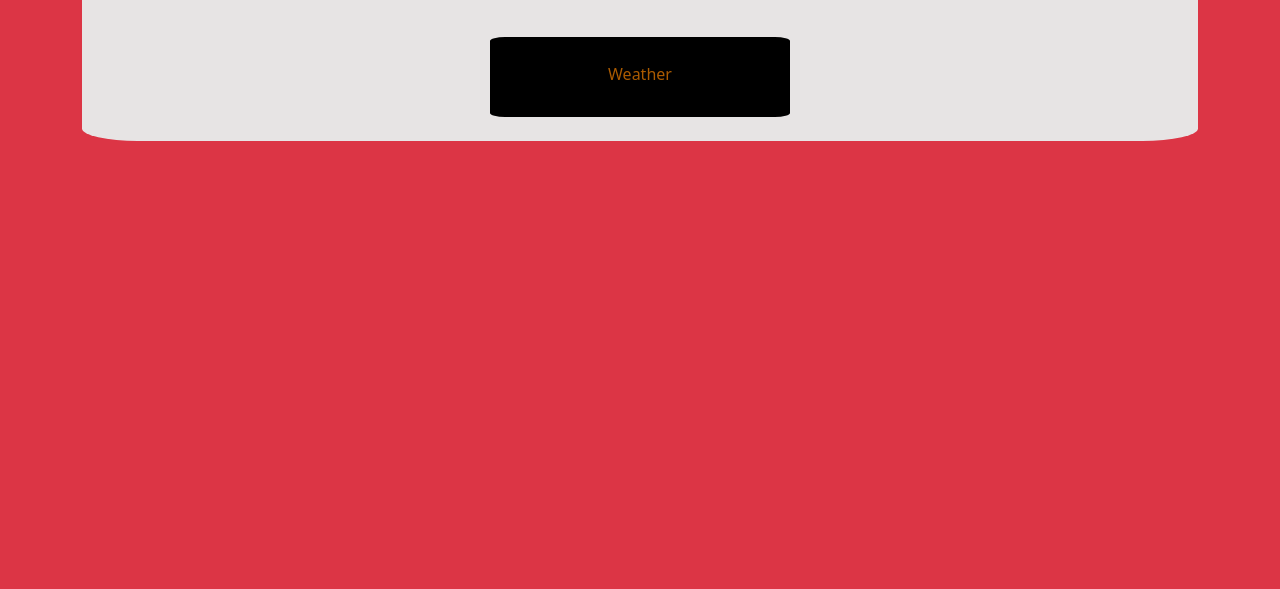
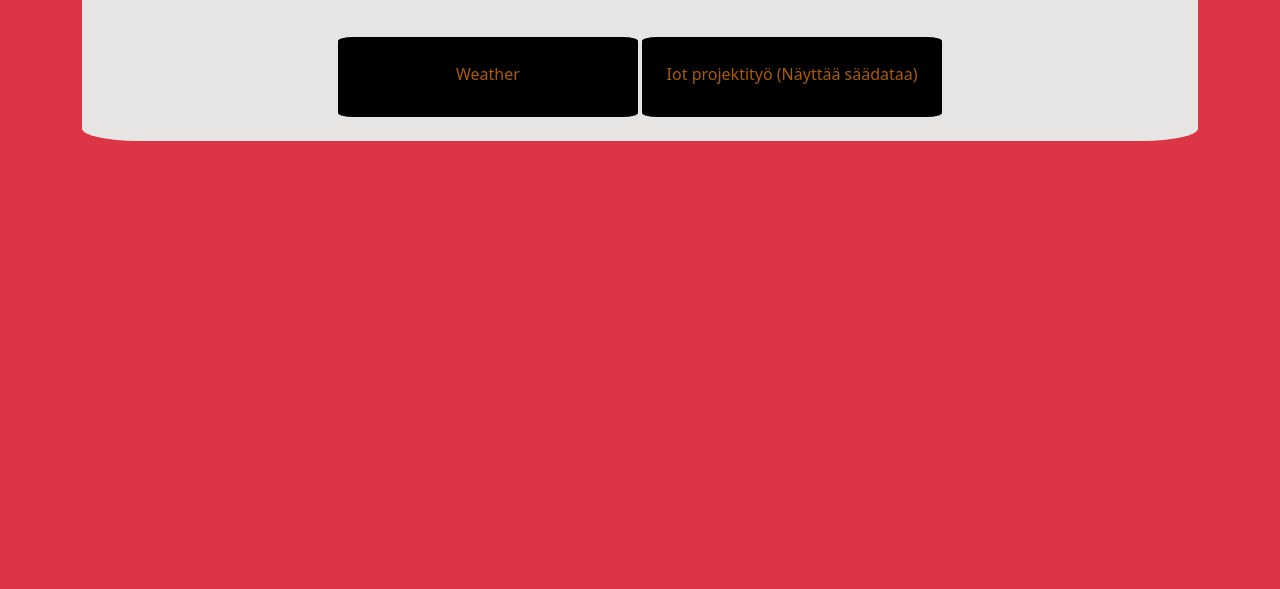
Before and after one commit to VerttiKS/iot-and-web-programming-course, a plain HTML site: page Homepage/projekteja.html in a window 1280 px wide. Shown: the part 211-800 px from the top of the page. Drawn offline with nearby package versions, Linux system fonts and the light colour scheme.

Commit message:
added the final project to this page

```diff
--- a/Homepage/projekteja.html
+++ b/Homepage/projekteja.html
@@ -92,6 +92,12 @@ body {
           </a>
      </span>
 
+     <span id="project">
+      <a href="final_project/index.html" style="text-decoration:none; color: rgba(255, 136, 0, 0.671);">
+          <p>Iot projektityö (Näyttää säädataa)</p>
+        </a>
+   </span>
+
      <br>
      <br>
     </span>
```
